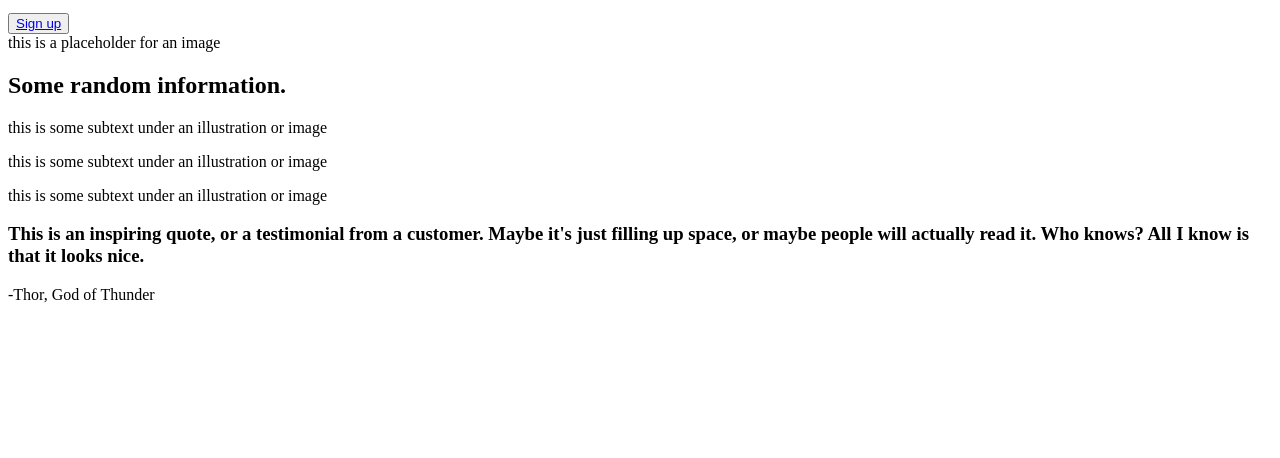
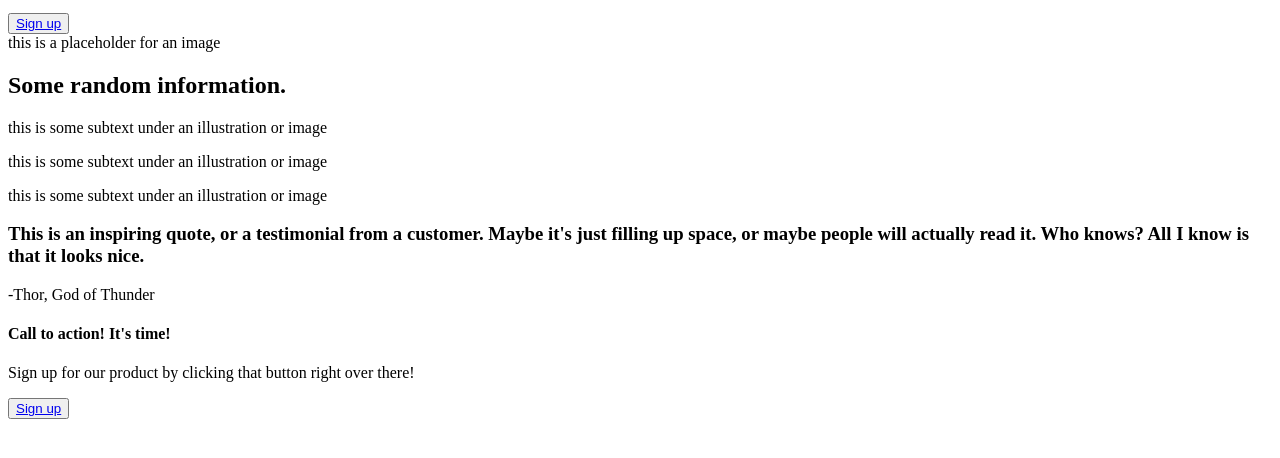
Before and after one commit to JoseVazquez1/landing-page, a plain HTML site: page index.html in a window 1280 px wide. Shown: the part 222-680 px from the top of the page. Drawn offline with Linux system fonts and the light colour scheme.

Commit message:
Write call to action section HTML

```diff
--- a/index.html
+++ b/index.html
@@ -58,5 +58,14 @@
             <p class="quote-author">-Thor, God of Thunder</p>
         </div>
     </section>
+    <section class="cta">
+        <div class="container">
+            <div class="cta-text">
+                <h4>Call to action! It's time!</h4>
+                <p>Sign up for our product by clicking that button right over there!</p>
+            </div>
+            <button type="button"><a href="#">Sign up</a></button>
+        </div>
+    </section>
 </body>
 </html>
```
